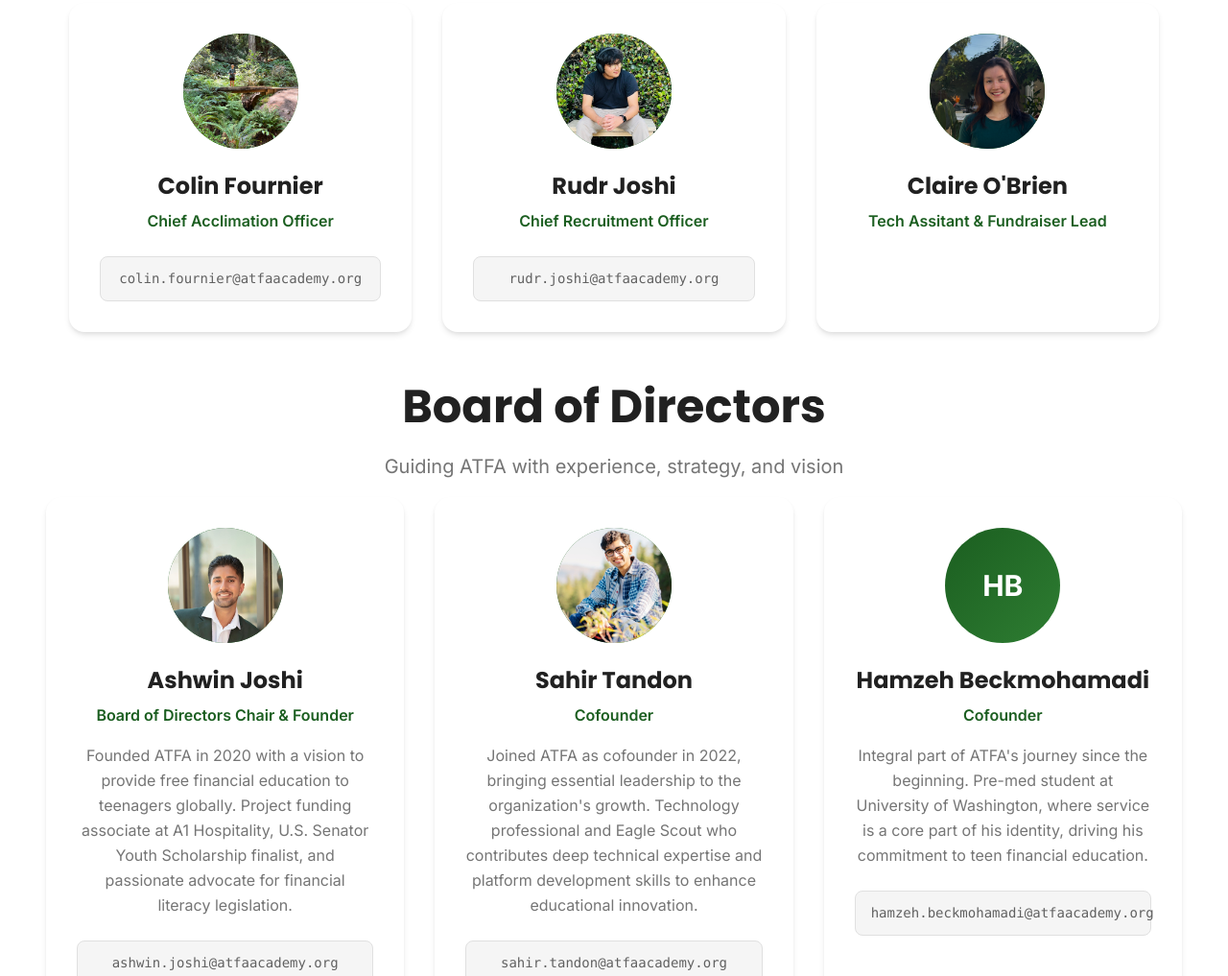
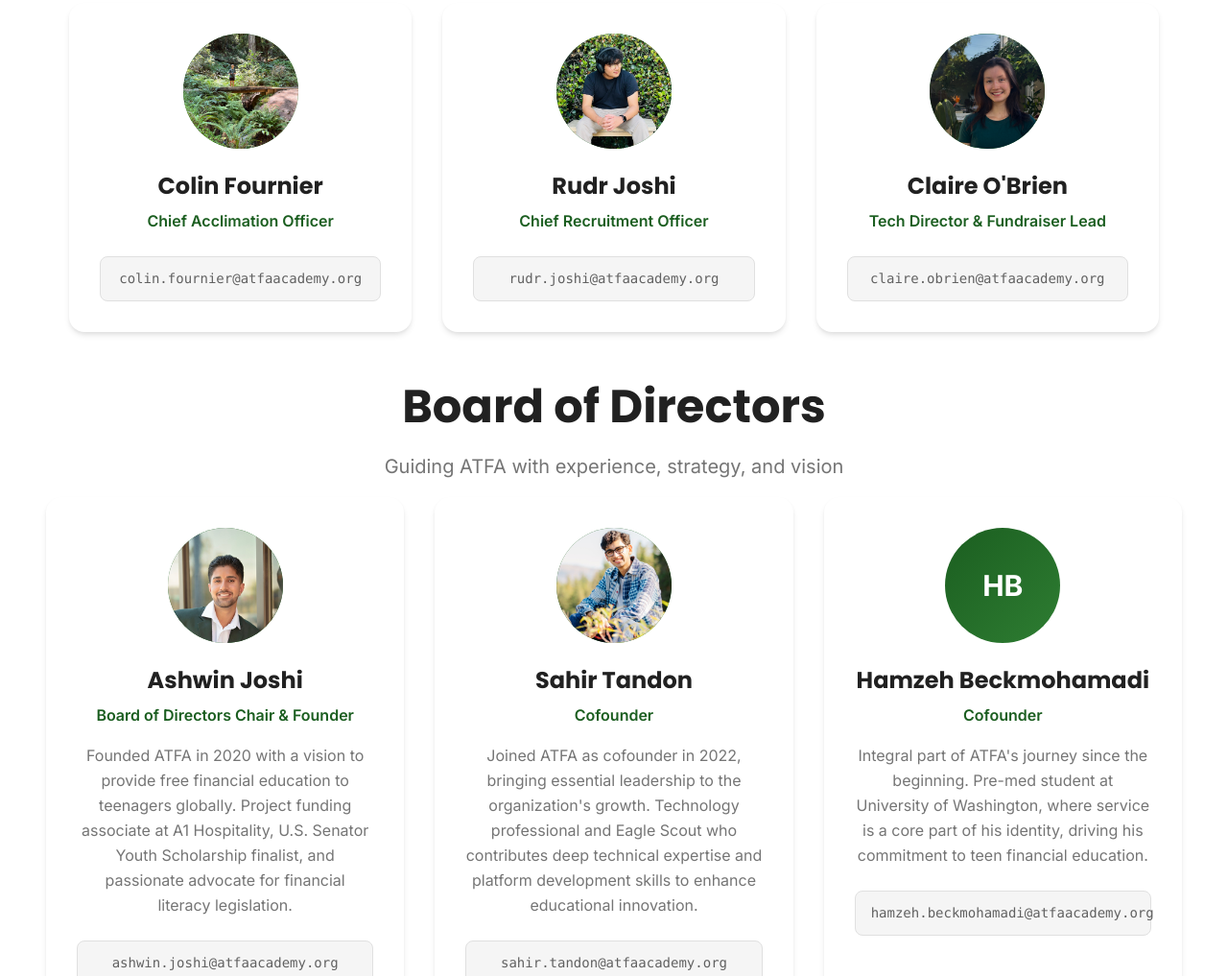
Before and after one commit to calashwin/atfaacacemy-redesign, a website built with Vite: page team.html in a window 1280 px wide. Shown: the part 1648-2665 px from the top of the page at 96% size. Built offline with nearby package versions, Linux system fonts and the light colour scheme.

Commit message:
Update email

```diff
--- a/team.html
+++ b/team.html
@@ -195,8 +195,9 @@
                         <!-- <div class="member-photo">RJ</div> -->
                         <div class="member-photo"><img src="profile_photos/claireObrien.png"></div>
                         <h3 class="member-name">Claire O'Brien</h3>
-                        <p class="member-role">Tech Assitant & Fundraiser Lead</p>
+                        <p class="member-role">Tech Director & Fundraiser Lead</p>
                         <p class="member-bio"></p>
+                        <div class="member-email">claire.obrien@atfaacademy.org</div>
                     </div>
 
 
```
